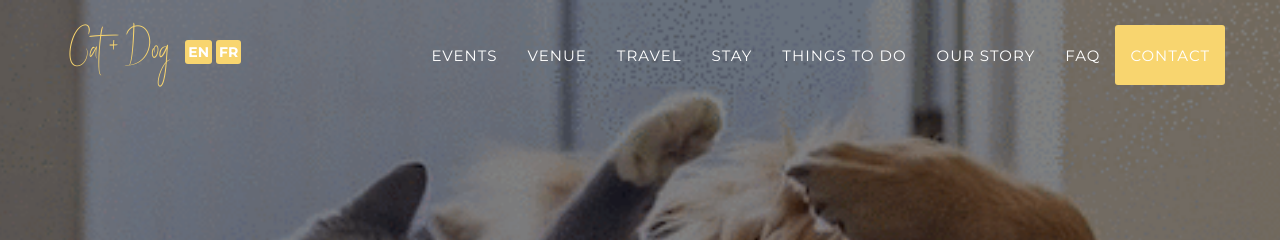
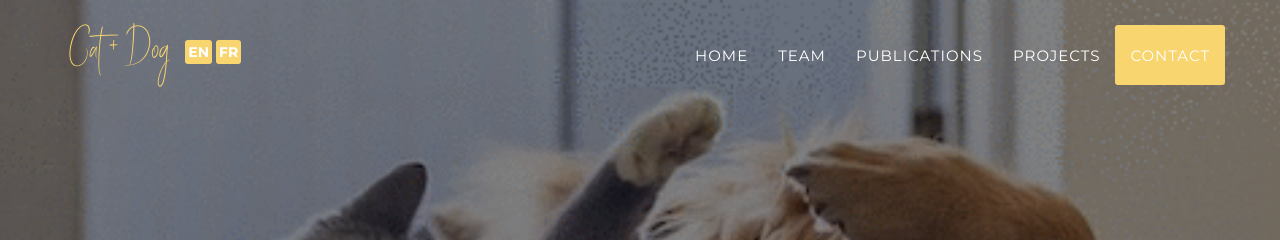
Before and after one commit to rhad-lab/rhad-lab, a Jekyll site: the page built from index.html, in a window 1280 px wide. Shown: the top 240 px of the page. Built offline with Jekyll 4.4.1, drawn with Linux system fonts in a browser that asks for light colours; some web fonts are replaced.

Commit message:
Update header.html

```diff
--- a/_includes/en_data/header.html
+++ b/_includes/en_data/header.html
@@ -22,26 +22,18 @@
                     <a href="#page-top"></a>
                 </li>
                 <li>
-                    <a class="page-scroll" href="#events">Events</a>
+                    <a class="page-scroll" href="#events">Home</a>
                 </li>
                 <li>
-                    <a class="page-scroll" href="#venue">Venue</a>
+                    <a class="page-scroll" href="#venue">Team</a>
                 </li>
                 <li>
-                    <a class="page-scroll" href="#travel">Travel</a>
+                    <a class="page-scroll" href="#travel">Publications</a>
                 </li>
                 <li>
-                    <a class="page-scroll" href="#stay">Stay</a>
+                    <a class="page-scroll" href="#stay">Projects</a>
                 </li>
-                <li>
-                    <a class="page-scroll hidden-xs hidden-sm" href="#portfolio">Things To Do</a>
-                </li>
-                <li>
-                    <a class="page-scroll" href="#our_story">Our Story</a>
-                </li>
-                <li>
-                    <a class="page-scroll" href="#FAQ">FAQ</a>
-                </li>
+
                 <li>
                     <a class="page-scroll hidden-xs hidden-sm hidden-md" href="#contact">Contact</a>
                 </li>
```
